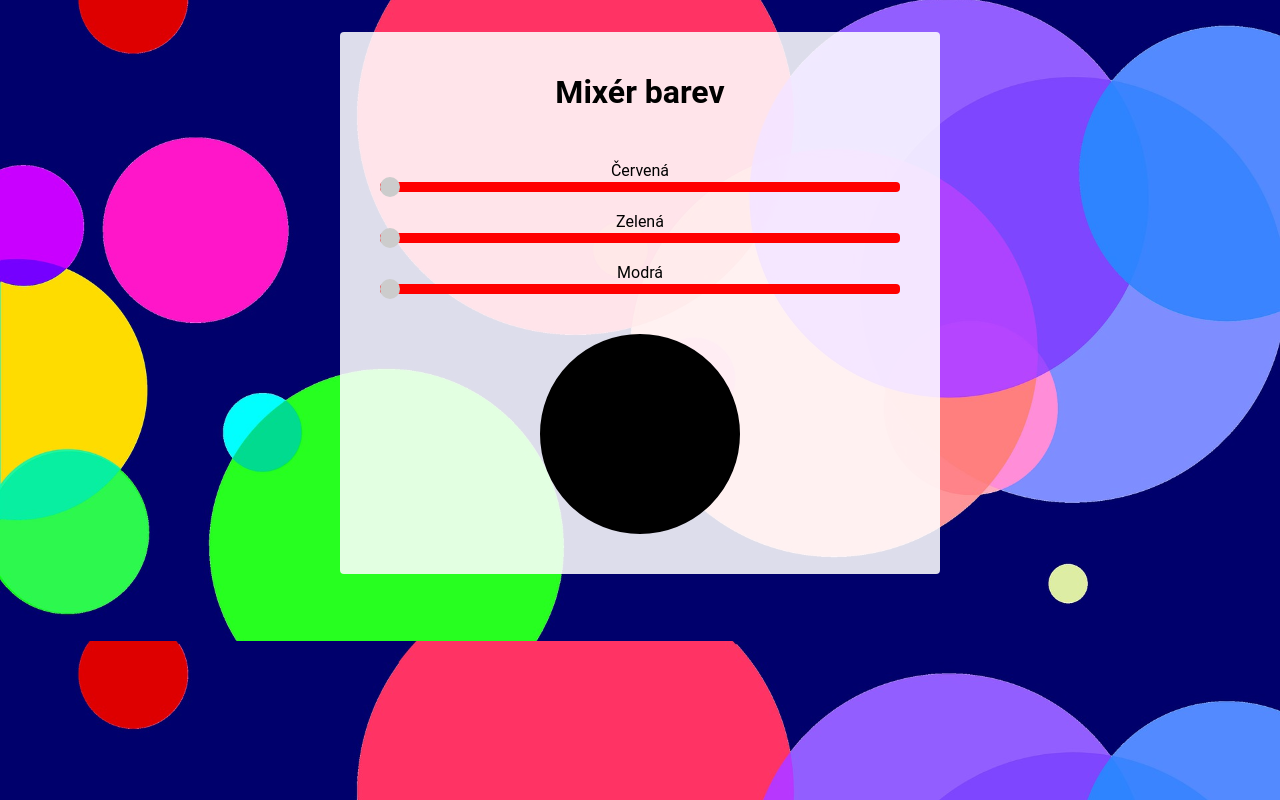
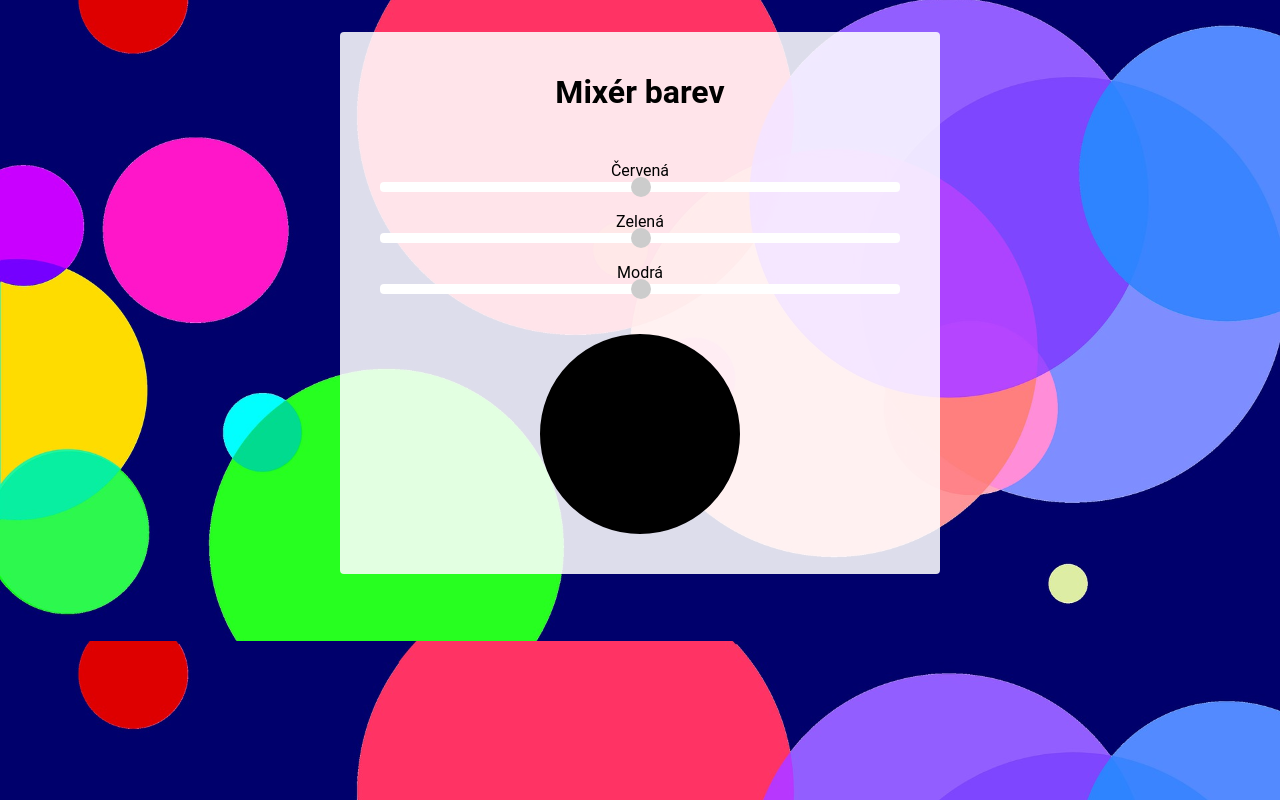
Before and after one commit to Zanetaa/mixer-barev, a React app: page / in a window 1280 px wide. Built offline with nearby package versions, Linux system fonts and the light colour scheme.

Commit message:
zoobrazuje se mi to bílé a nemixuje se

```diff
--- a/src/ColorSlider/index.jsx
+++ b/src/ColorSlider/index.jsx
@@ -1,17 +1,17 @@
 import React from 'react';
 import './style.css';
 
-export const ColorSlider = ({ baseColor, colorName, onValueChange }) => {
+export const ColorSlider = ({ baseColor, colorName, onValueChange, value }) => {
   return (
     <>
       <label htmlFor={baseColor}>{colorName}</label>
       <input
         type="range"
-        className="slider slider--red"
-        id="redSlider"
+        className={'slider slider--${baseColor}'}
+        id={'${baseColor}Slider'}
         min="0"
         max="255"
-        value="0"
+        value={value}
         onChange={(event) => {
           onValueChange(event.target.value);
         }}
```
